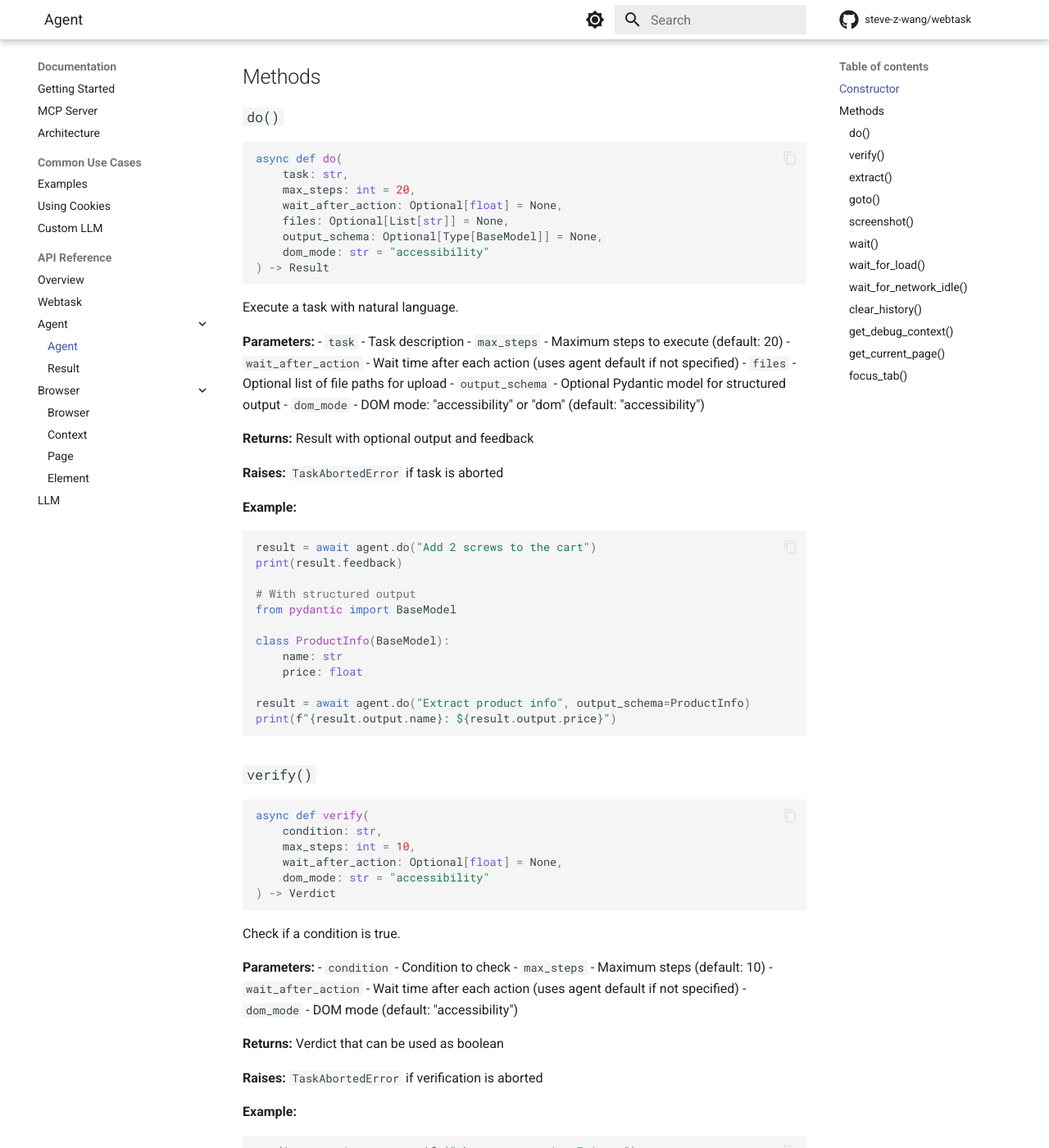
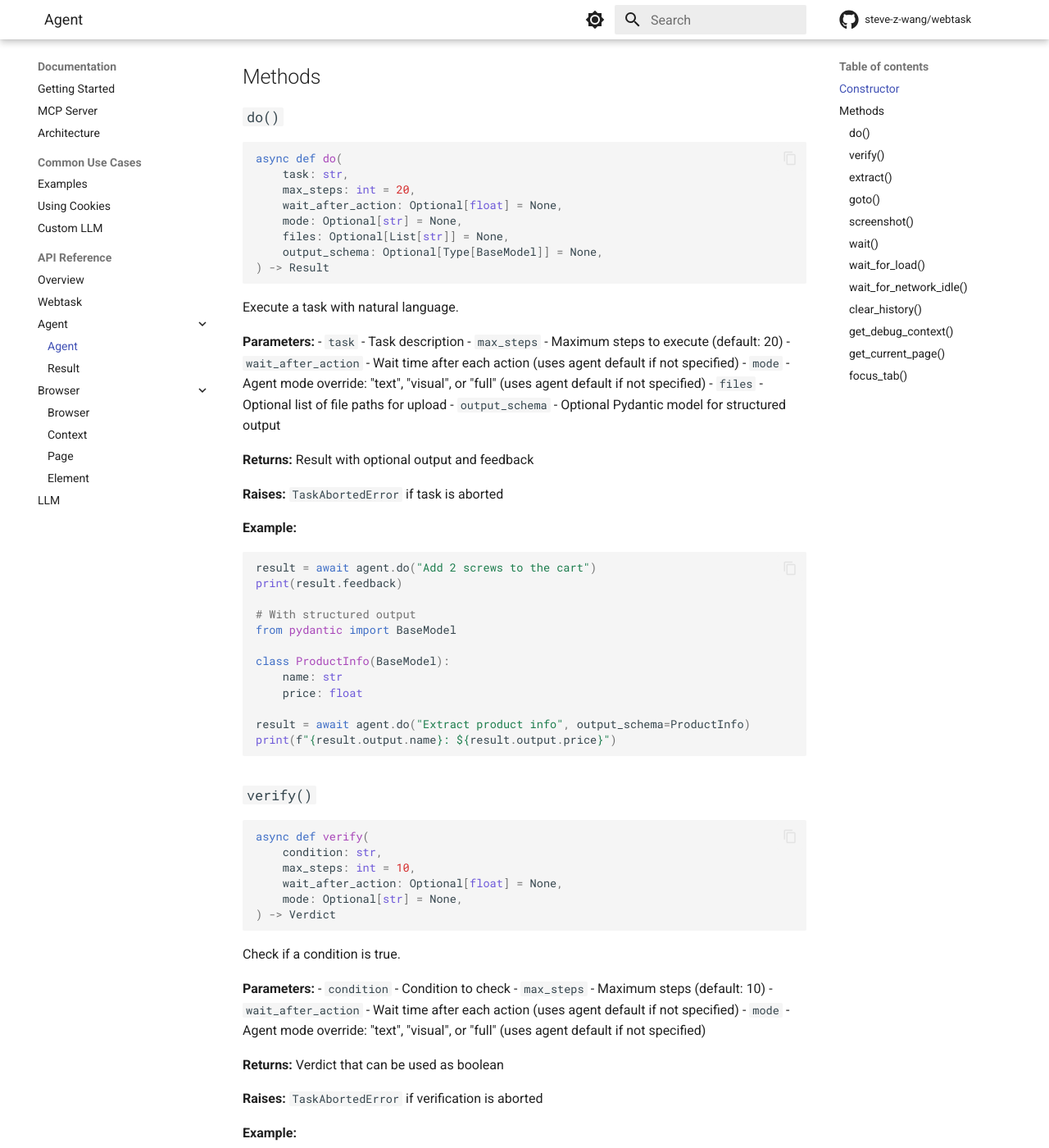
Before and after one commit to steve-z-wang/webtask, an MkDocs documentation site: the page built from docs/api/agent.md, in a window 1280 px wide and 1400 px high, scrolled down 537 px. Shown: the whole window at 82% size. Built offline with MkDocs 1.6.1 and Material for MkDocs 9.7.7, drawn with Linux system fonts in a browser that asks for light colours; comment, search, counter and statistics services are not loaded; some of the changed text lies outside the part shown.

````diff
--- a/docs/api/agent.md
+++ b/docs/api/agent.md
@@ -29,9 +29,9 @@ async def do(
     task: str,
     max_steps: int = 20,
     wait_after_action: Optional[float] = None,
+    mode: Optional[str] = None,
     files: Optional[List[str]] = None,
     output_schema: Optional[Type[BaseModel]] = None,
-    dom_mode: str = "accessibility"
 ) -> Result
 ```
 
@@ -41,9 +41,9 @@ Execute a task with natural language.
 - `task` - Task description
 - `max_steps` - Maximum steps to execute (default: 20)
 - `wait_after_action` - Wait time after each action (uses agent default if not specified)
+- `mode` - Agent mode override: "text", "visual", or "full" (uses agent default if not specified)
 - `files` - Optional list of file paths for upload
 - `output_schema` - Optional Pydantic model for structured output
-- `dom_mode` - DOM mode: "accessibility" or "dom" (default: "accessibility")
 
 **Returns:** Result with optional output and feedback
 
@@ -72,7 +72,7 @@ async def verify(
     condition: str,
     max_steps: int = 10,
     wait_after_action: Optional[float] = None,
-    dom_mode: str = "accessibility"
+    mode: Optional[str] = None,
 ) -> Verdict
 ```
 
@@ -82,7 +82,7 @@ Check if a condition is true.
 - `condition` - Condition to check
 - `max_steps` - Maximum steps (default: 10)
 - `wait_after_action` - Wait time after each action (uses agent default if not specified)
-- `dom_mode` - DOM mode (default: "accessibility")
+- `mode` - Agent mode override: "text", "visual", or "full" (uses agent default if not specified)
 
 **Returns:** Verdict that can be used as boolean
 
@@ -106,7 +106,7 @@ async def extract(
     output_schema: Optional[Type[BaseModel]] = None,
     max_steps: int = 10,
     wait_after_action: Optional[float] = None,
-    dom_mode: str = "accessibility"
+    mode: Optional[str] = None,
 ) -> str | BaseModel
 ```
 
@@ -117,7 +117,7 @@ Extract information from the current page.
 - `output_schema` - Optional Pydantic model for structured output
 - `max_steps` - Maximum steps (default: 10)
 - `wait_after_action` - Wait time after each action (uses agent default if not specified)
-- `dom_mode` - DOM mode (default: "accessibility")
+- `mode` - Agent mode override: "text", "visual", or "full" (uses agent default if not specified)
 
 **Returns:** str if no output_schema provided, otherwise instance of output_schema
 
--- a/pyproject.toml
+++ b/pyproject.toml
@@ -4,7 +4,7 @@ build-backend = "setuptools.build_meta"
 
 [project]
 name = "pywebtask"
-version = "0.21.1"
+version = "0.21.2"
 description = "LLM-powered web automation library with autonomous agents"
 readme = "README.md"
 requires-python = ">=3.10"
--- a/src/webtask/__init__.py
+++ b/src/webtask/__init__.py
@@ -28,7 +28,7 @@ from .llm import (
     ToolResultStatus,
 )
 
-__version__ = "0.21.1"
+__version__ = "0.21.2"
 
 __all__ = [
     # Manager
````
Also changed, not shown: 1 other file.
